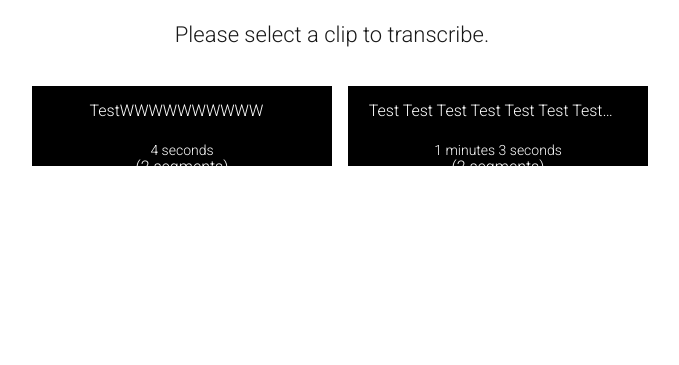
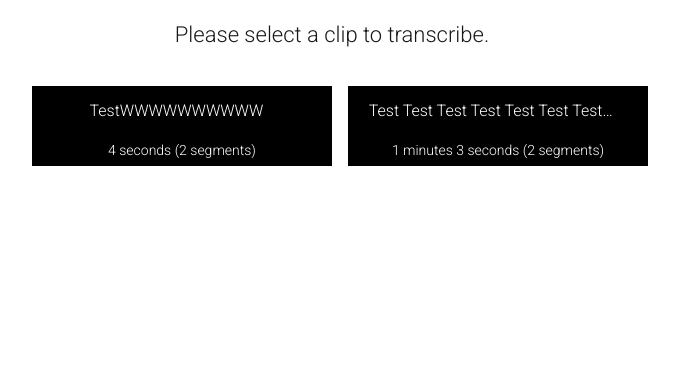
Before and after one commit to Alveo/alveo-transcriber, a Flask app: page / in a window 1280 px wide. Shown: the part 131-496 px from the top of the page, without its empty margins (308-987 px from the left). Run offline with Flask 2, Linux system fonts and the light colour scheme; parts of the project's set-up code (start-up, migrations or seed data) failed here and were passed over; some libraries are stand-ins or nearby versions.

Commit message:
Clip info now contains duration class

```diff
--- a/static/stylesheet.css
+++ b/static/stylesheet.css
@@ -123,7 +123,7 @@ footer {
     white-space: nowrap;
 }
 
-.clip .duration {
+.clip .info {
     padding-top: 0.6em;
     width: 85%;
     margin: auto;
@@ -133,3 +133,7 @@ footer {
     overflow: hidden;
     white-space: nowrap;
 }
+
+.clip .duration {
+    display: inline-block;
+}
```
